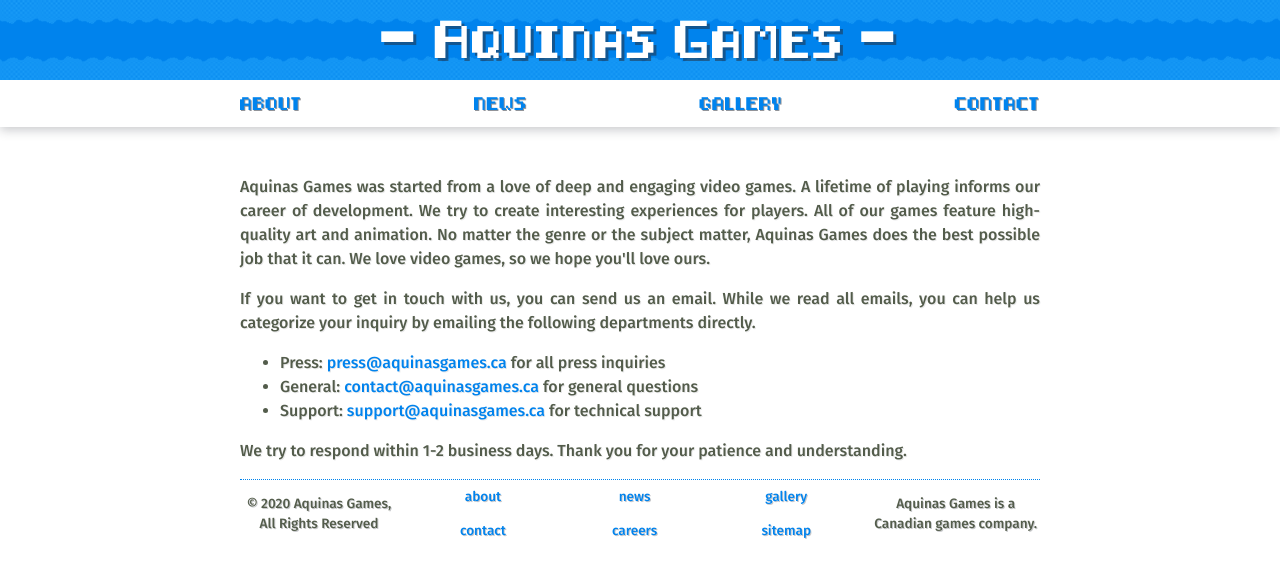
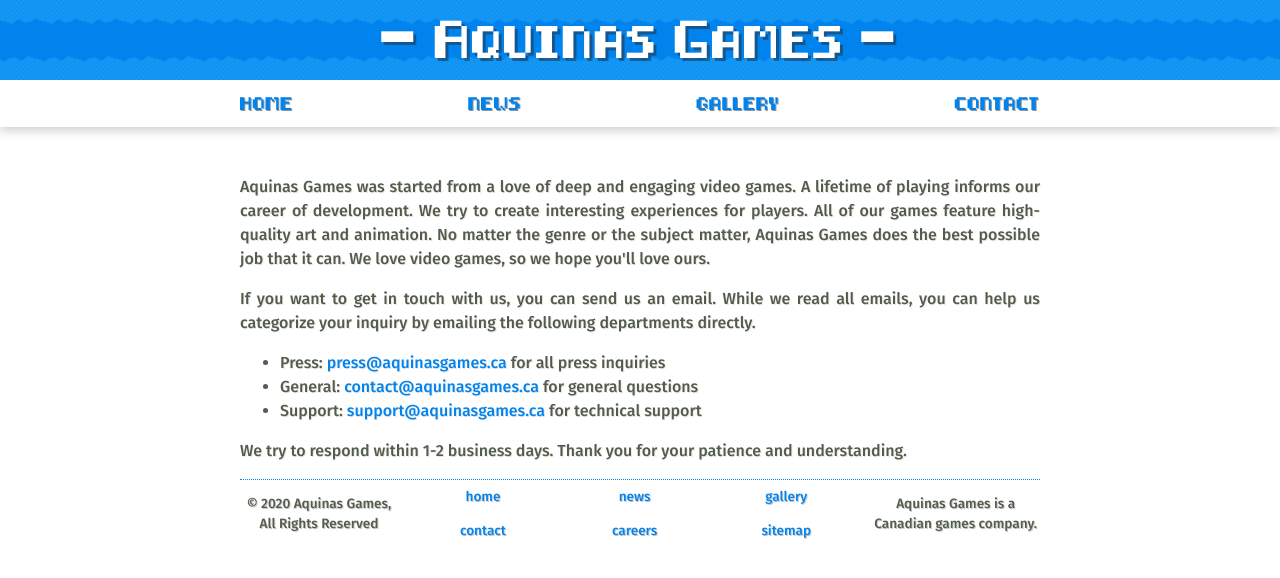
Before and after one commit to AquinasGames/website, a Jekyll site: the page built from index.html, in a window 1280 px wide. Shown: the top 578 px of the page. Built offline with Jekyll 4.4.1, drawn with Linux system fonts in a browser that asks for light colours; nearby versions of some CDN libraries; library files that are not in the unit come from our copies.

Commit message:
Remove about page, add home buttons

```diff
--- a/_includes/footer.html
+++ b/_includes/footer.html
@@ -1,7 +1,7 @@
 <div id="footer">
     <p>&copy; 2020 Aquinas Games, All Rights Reserved</p>
     <div id="footer-site-links">
-        <a href="/about">about</a>
+        <a href="/">home</a>
         <a href="/news">news</a>
         <a href="/gallery">gallery</a>
         <a href="/contact">contact</a>
--- a/_includes/navigation-bar.html
+++ b/_includes/navigation-bar.html
@@ -8,7 +8,7 @@
         </div>
     </div>
     <div id="navigation-bar-links">
-        <a href="/about">about</a>
+        <a href="/">home</a>
         <a href="/news">news</a>
         <a href="/gallery">gallery</a>
         <a href="/contact">contact</a>
```
Also changed, not shown: about.html (deleted, +0 -10 lines).
